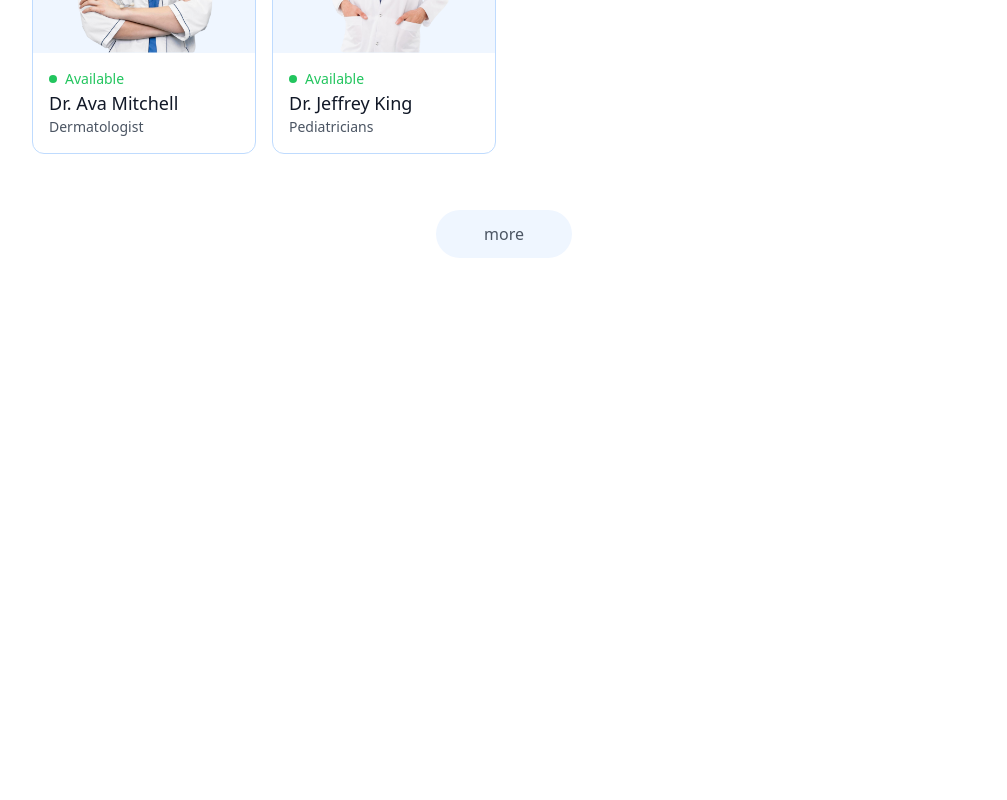
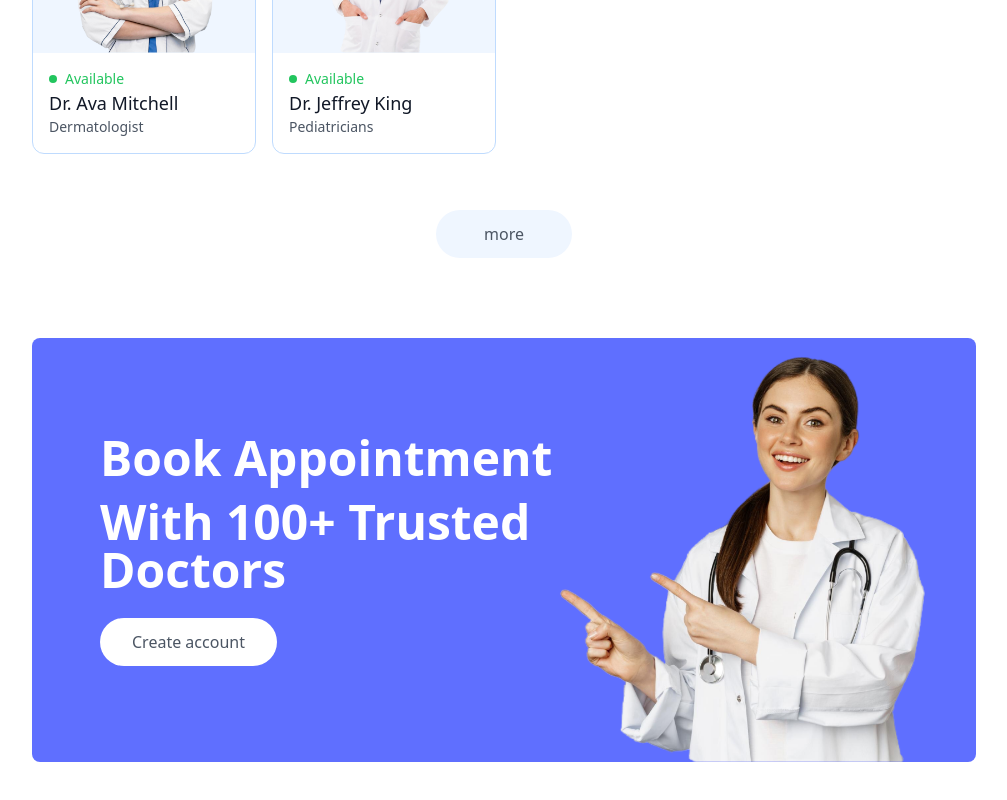
Before and after one commit to CalebM7/doctor-booking-appointment-system-frontend, a React (Vite) app: page / in a window 1280 px wide. Shown: the part 2138-2938 px from the top of the page, without its empty margins (136-1143 px from the left). Before the commit the page ends 2460 px from the top, so only its background shows below. Built offline with nearby package versions, Linux system fonts and the light colour scheme.

Commit message:
Add Banner component to Home page for enhanced user engagement

```diff
--- /dev/null
+++ b/src/components/Banner.jsx
@@ -0,0 +1,34 @@
+import React from 'react';
+import { assets } from '../assets/assets';
+import { useNavigate } from 'react-router-dom';
+
+const Banner = () => {
+
+  const navigate = useNavigate();
+
+  return (
+    <div className="flex bg-primary rounded-lg px-6 sm:px-10 md:px-14 lg:px-12 my-20 md:mx-10">
+      {/* ------- Left Side ------- */}
+      <div className="flex-1 py-8 sm:py-10 md:py-16 lg:py-24 lg:pl-5">
+        <div className="text-xl sm:text-2xl md:text-3xl lg:text-5xl font-semibold text-white">
+          <p>Book Appointment</p>
+          <p className="mt-4">With 100+ Trusted Doctors</p>
+        </div>
+        <button onClick={() => {navigate('/login'); scrollTo(0, 0)}} className="bg-white text-sm sm:text-base text-gray-600 px-8 py-3 rounded-full mt-6 hover:scale-105 transition-all">
+          Create account
+        </button>
+      </div>
+
+      {/* ------- Right Side ------- */}
+      <div className="hidden md:block md:w-1/2 lg:w-[370px] relative">
+        <img
+          className="w-full absolute bottom-0 right-0 max-w-md"
+          src={assets.appointment_img}
+          alt=""
+        />
+      </div>
+    </div>
+  );
+};
+
+export default Banner;
--- a/src/pages/Home.jsx
+++ b/src/pages/Home.jsx
@@ -2,6 +2,7 @@ import React from 'react';
 import Header from '../components/Header';
 import SpecialityMenu from '../components/SpecialityMenu';
 import TopDoctors from '../components/TopDoctors';
+import Banner from '../components/Banner';
 
 const Home = () => {
   return (
@@ -9,6 +10,7 @@ const Home = () => {
       <Header />
       <SpecialityMenu />
       <TopDoctors />
+      <Banner />
     </div>
   );
 };
```
